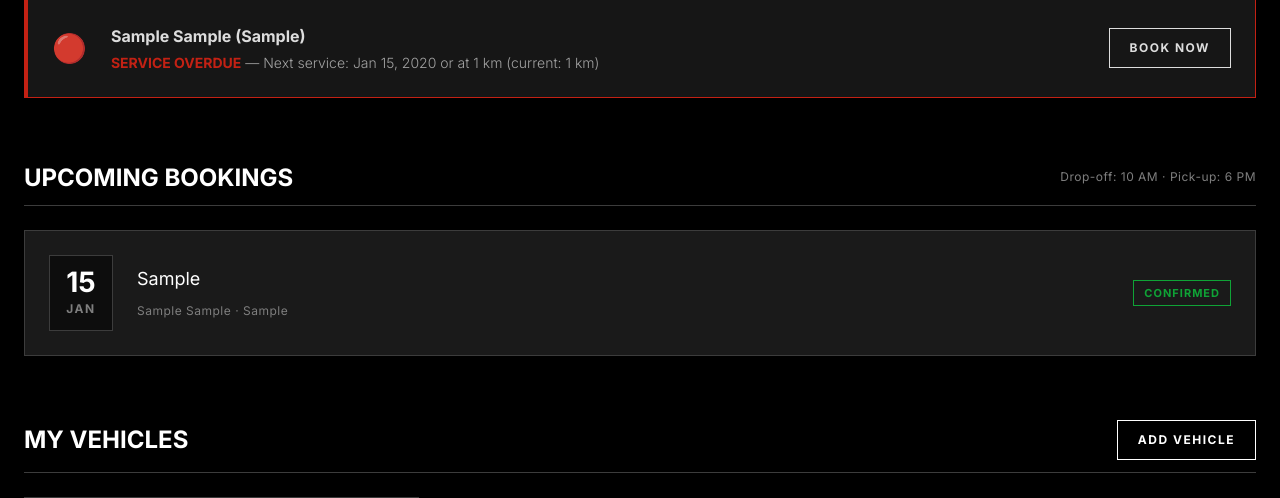
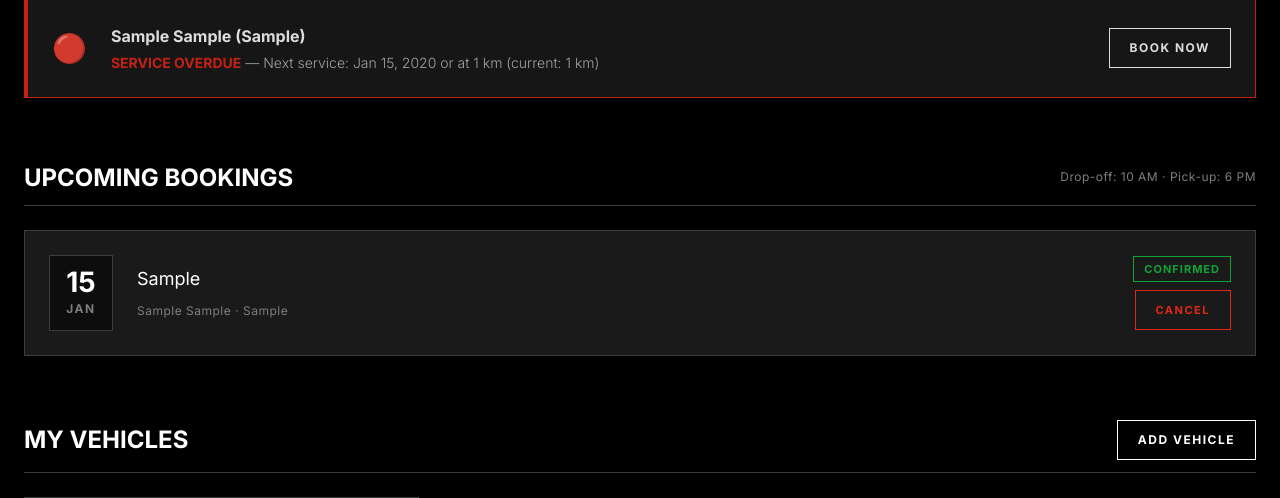
Before and after one commit to chinmayc0707/Precision-Garage, a Flask app: page /dashboard in a window 1280 px wide. Shown: the part 349-847 px from the top of the page. Run offline with Flask 3, Linux system fonts and the light colour scheme; a user stored in the database is signed in; tables that the repository leaves empty hold one stand-in row (values such as "Sample post").

Commit message:
feat: Add cancel booking functionality
Allows users to cancel upcoming pending or confirmed bookings from their dashboard. Ensures state syncs with the database.

Co-authored-by: chinmayc0707 <139462368+chinmayc0707@users.noreply.github.com>

```diff
--- a/app.py
+++ b/app.py
@@ -308,6 +308,24 @@ def book_service():
     return render_template("book.html", form=form)
 
 
+@app.route("/booking/<int:booking_id>/cancel", methods=["POST"])
+@login_required
+def cancel_booking(booking_id):
+    booking = Booking.query.get_or_404(booking_id)
+    if booking.vehicle.user_id != current_user.id:
+        flash("Unauthorized.", "danger")
+        return redirect(url_for("dashboard"))
+
+    if booking.status in ["completed", "cancelled"]:
+        flash("Cannot cancel a completed or already cancelled booking.", "warning")
+        return redirect(url_for("dashboard"))
+
+    booking.status = "cancelled"
+    db.session.commit()
+    flash("Booking cancelled successfully.", "success")
+    return redirect(url_for("dashboard"))
+
+
 @app.route("/api/date-availability/<date_str>")
 @login_required
 def check_date_availability(date_str):
--- a/templates/dashboard.html
+++ b/templates/dashboard.html
@@ -65,7 +65,14 @@
                         <p class="title-sm" style="color:var(--on-dark);">{{ booking.service_type.replace('_', ' ').title() }}</p>
                         <p class="caption mt-sm">{{ booking.vehicle.make }} {{ booking.vehicle.model }} · {{ booking.vehicle.registration_no }}</p>
                     </div>
-                    <span class="booking-status {{ booking.status }}">{{ booking.status }}</span>
+                    <div style="display: flex; flex-direction: column; align-items: flex-end; gap: 8px;">
+                        <span class="booking-status {{ booking.status }}">{{ booking.status }}</span>
+                        {% if booking.status == 'pending' or booking.status == 'confirmed' %}
+                        <form method="POST" action="{{ url_for('cancel_booking', booking_id=booking.id) }}" onsubmit="return confirm('Are you sure you want to cancel this booking?');">
+                            <button type="submit" class="btn btn-sm btn-danger" style="font-size:11px;">CANCEL</button>
+                        </form>
+                        {% endif %}
+                    </div>
                 </div>
                 {% endfor %}
             {% else %}
```
